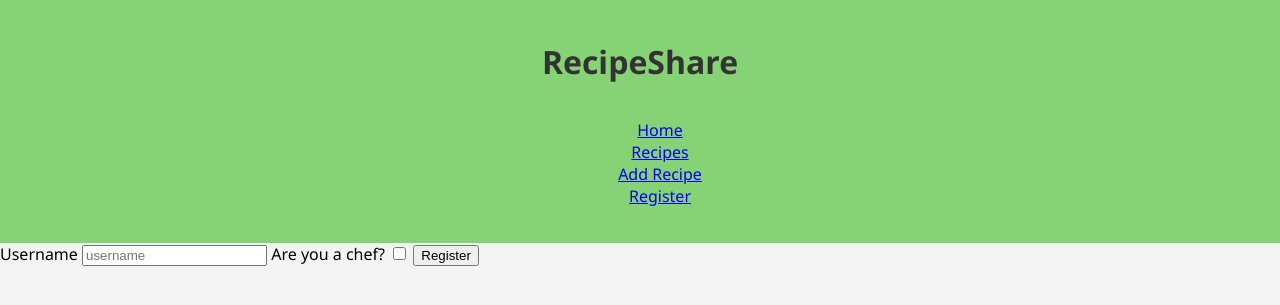
After one commit to ashcarroll/recipe-share, a Flask app: page /register in a window 1280 px wide. The commit adds this page. Shown: the top 305 px of the page. Run offline with Flask 3, Linux system fonts and the light colour scheme.

Commit message:
Added register function for user

```diff
--- a/app.py
+++ b/app.py
@@ -45,5 +45,21 @@ def add_recipe():
 
     return render_template('add_recipe.html')
 
+@app.route('/register', methods=['GET'])
+def register_page():
+    return render_template('register.html')
+
+@app.route('/register', methods=['POST'])
+def register_action():
+    username = request.form['username']
+    is_chef = request.form.get('is_chef').lower() == 'on'
+    user = User(username=username, is_chef=is_chef)
+
+    db.session.add(user)
+    db.session.commit()
+
+    login_user(user)
+    return redirect(url_for('index.html'))
+
 if __name__ == '__main__':
     app.run(debug=True)
--- a/static/style.css
+++ b/static/style.css
@@ -5,7 +5,6 @@
 }
 
 body {
-    /* font-family: Arial, sans-serif; */
     padding: 0;
     font-family: 'Segoe UI', Tahoma, Geneva, Verdana, sans-serif;
     background-color: #f4f4f4;
--- a/templates/base.html
+++ b/templates/base.html
@@ -14,6 +14,7 @@
                     <li><a href="{{ url_for('index') }}">Home</a></li>
                     <li><a href="{{ url_for('recipe_list') }}">Recipes</a></li>
                     <li><a href="{{ url_for('add_recipe') }}">Add Recipe</a></li>
+                    <li><a href="{{ url_for('register_page') }}">Register</a></li>
                 </ul>
             </nav>
         </header>
--- /dev/null
+++ b/templates/register.html
@@ -0,0 +1,14 @@
+{% extends 'base.html' %}
+{% block content %}
+
+    <!-- [html-validate-disable attribute-allowed-values] -->
+    <form action="{{ url_for('register_action') }}" method="POST">
+        <label>Username
+            <input type="text" name="username" placeholder="username" required>
+        </label>
+        <label>Are you a chef?
+            <input type="checkbox" name="is_chef">
+        </label>
+        <button type="submit">Register</button>
+    </form>
+{% endblock %}
```
Also changed, not shown: instance/db.sqlite3, templates/add_recipe.html (indentation only), templates/cuisine.html (indentation only).
